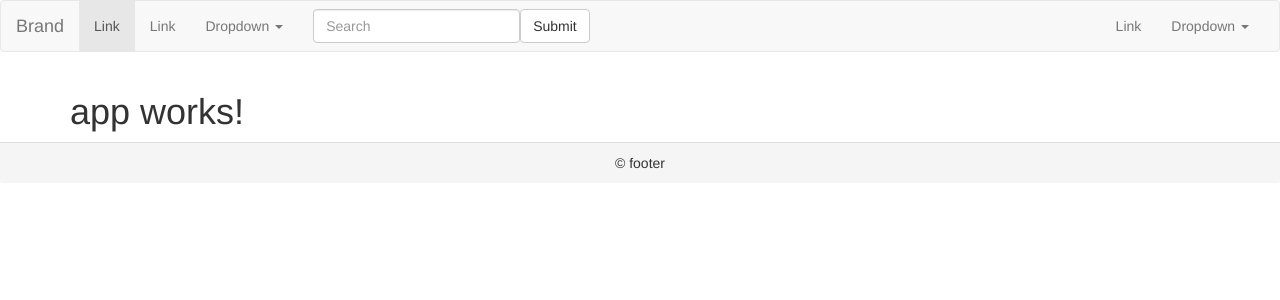
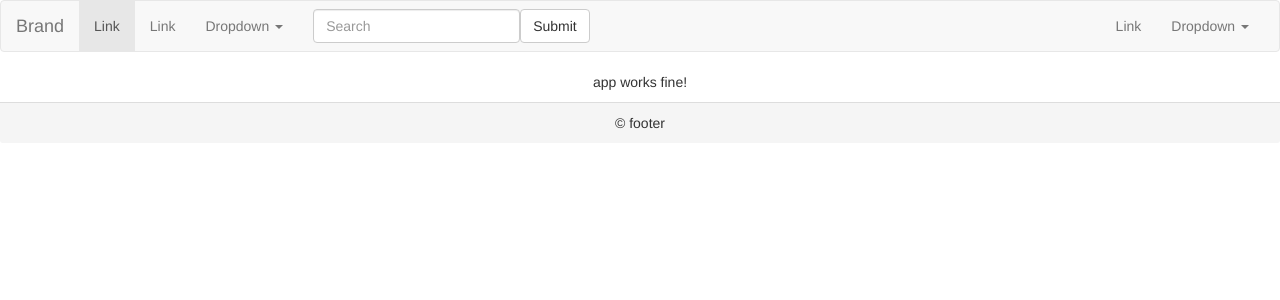
Before and after one commit to Gipotalamus/MGorSoftserveTestProject, an Angular app: page / in a window 1280 px wide. Shown: the top 300 px of the page. Built offline with nearby package versions, Linux system fonts and the light colour scheme.

Commit message:
base routing added

```diff
--- /dev/null
+++ b/src/app/about/about.component.html
@@ -0,0 +1,3 @@
+<p class="text-center">
+  app works fine!
+</p>
--- /dev/null
+++ b/src/app/about/about.component.ts
@@ -0,0 +1,15 @@
+import { Component, OnInit } from '@angular/core';
+
+@Component({
+  selector: 'app-about',
+  templateUrl: './about.component.html',
+  styleUrls: ['./about.component.css']
+})
+export class AboutComponent implements OnInit {
+
+  constructor() { }
+
+  ngOnInit() {
+  }
+
+}
--- a/src/app/app.component.html
+++ b/src/app/app.component.html
@@ -1,7 +1,5 @@
 <app-menu></app-menu>
 <div class="container">
-  <h1>
-    {{title}}
-  </h1>
+  <router-outlet></router-outlet>
 </div>
 <app-footer></app-footer>
--- /dev/null
+++ b/src/app/app.routes.ts
@@ -0,0 +1,3 @@
+import {Route} from '@angular/router';
+import {AboutComponent} from './about/about.component';
+export const routes: Route[] = [{path: '', component: AboutComponent, pathMatch: 'full'}];
```
Also changed, not shown: src/app/app.module.ts (+7 -2 lines), src/app/about/about.component.css (added), 1 other file (tests, documents, lock files or other folders).
